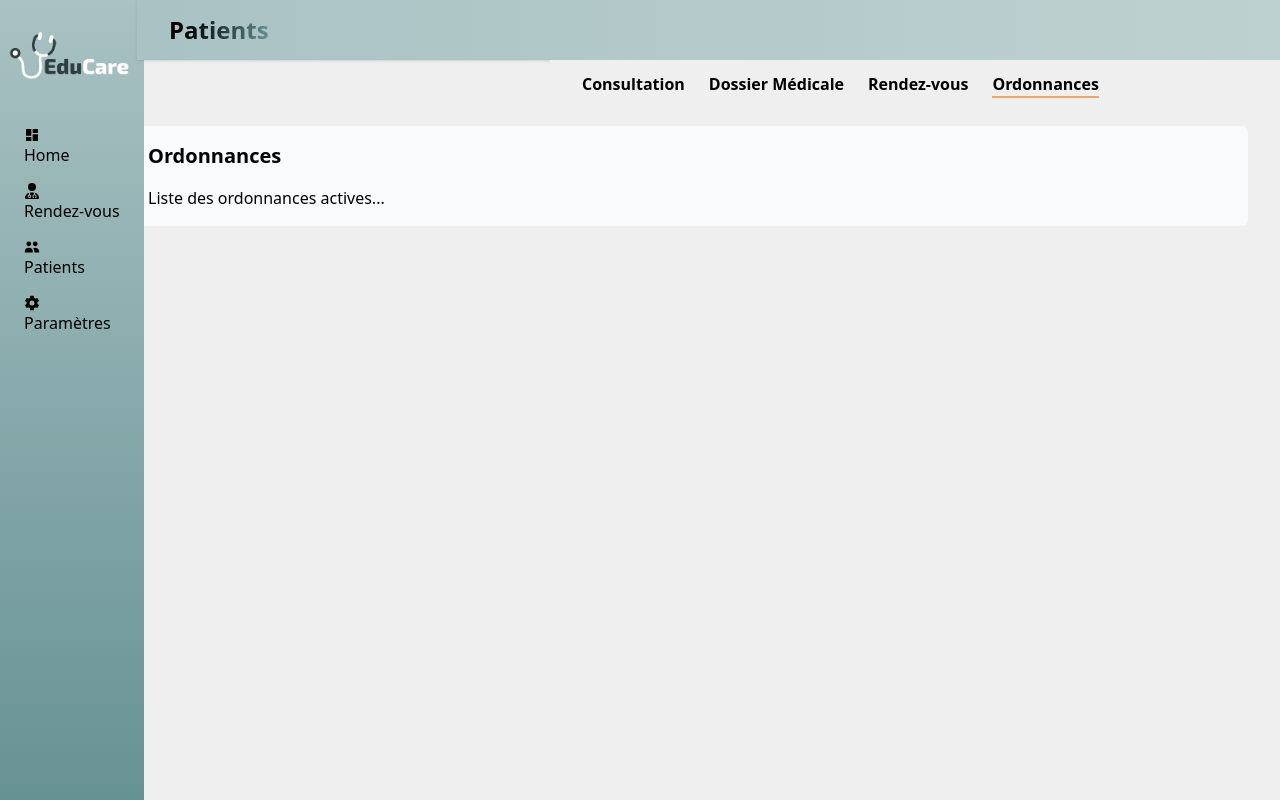
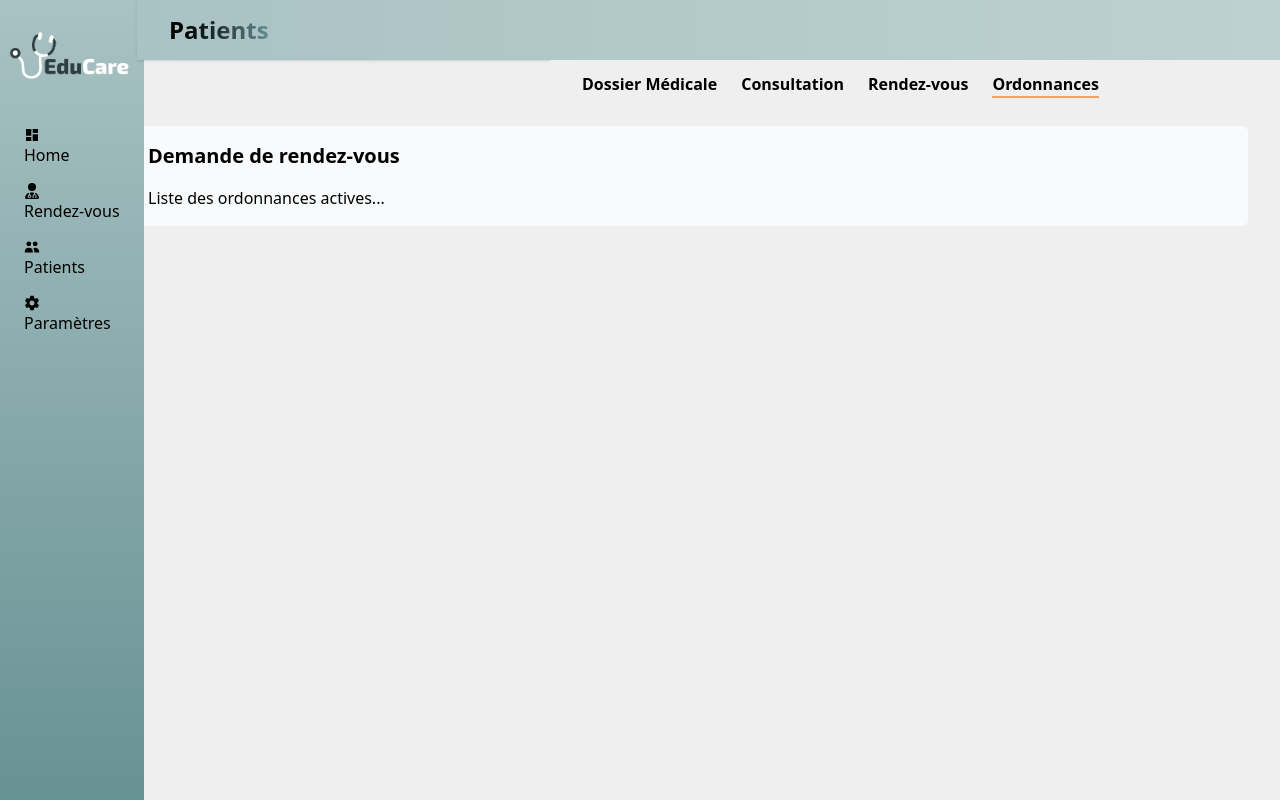
Before and after one commit to EducareEquipe1/educare_frontend, a React (Vite) app: page /medecin/1 in a window 1280 px wide. Both pictures are taken after a click on the button "Ordonnances". Built offline with nearby package versions, Linux system fonts and the light colour scheme.

Commit message:
lastversion1

```diff
--- a/src/App.jsx
+++ b/src/App.jsx
@@ -35,13 +35,13 @@ function App() {
 
     <Router>
       <Routes>
-        {/*  <Route path="/" element={<Signin />} />*/}
+          <Route path="/" element={<Signin />} />
        <Route path="/ordonnace" element={<Ordonnance /> } />
 
        <Route path="/listeconsultation" element={<ConsultationList/>} />
        <Route path="/listeconsultation:email" element={<ConsultationList/>} />
        <Route path="/examenphysique" element={<ExamenPhysique />} />
-       <Route path="/" element={<ConsultationForm />} />
+       <Route path="/consultation" element={<ConsultationForm />} />
        <Route path="/consultation/:id_consultation" element={<ConsultationForm />} />
        <Route path="/medicalform/:email" element={<MedicalForm />} />
         <Route path="/user" element={<User/>} />
--- a/src/medicalcomponents/Medecin.jsx
+++ b/src/medicalcomponents/Medecin.jsx
@@ -13,8 +13,9 @@ const Medecin = () => {
   const { email } = useParams();
 
   const tabs = [
+    { id: 'dossier', label: 'Dossier Médicale' },
     { id: 'consultation', label: 'Consultation' },
-    { id: 'dossier', label: 'Dossier Médicale' },
+
     { id: 'rendezvous', label: 'Rendez-vous' },
     { id: 'ordonnances', label: 'Ordonnances' }
   ];
@@ -92,8 +93,9 @@ const Medecin = () => {
             </div>
           ) : (
             <>
+            {activeTab === 'dossier' && <MedicalForm/>}
               {activeTab === 'consultation' && <ConsultationList/>  }
-              {activeTab === 'dossier' && <MedicalForm/>}
+
 
 
               {activeTab === 'rendezvous' && (
@@ -105,7 +107,7 @@ const Medecin = () => {
 
               {activeTab === 'ordonnances' && (
                 <div className="p-4 bg-gray-50 rounded-md">
-                  <h2 className="text-xl font-bold mb-4">Ordonnances</h2>
+                  <h2 className="text-xl font-bold mb-4">Demande de rendez-vous</h2>
                   <p>Liste des ordonnances actives...</p>
                 </div>
               )}
```
